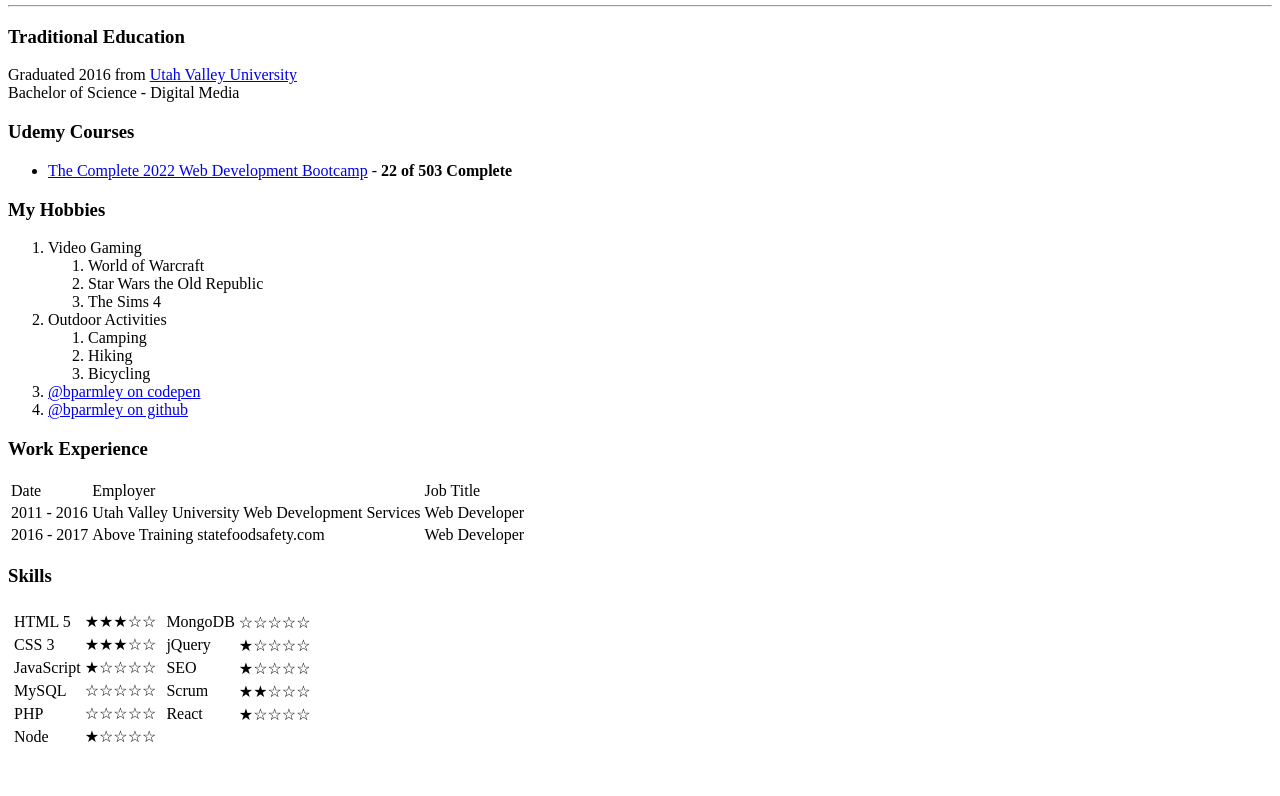
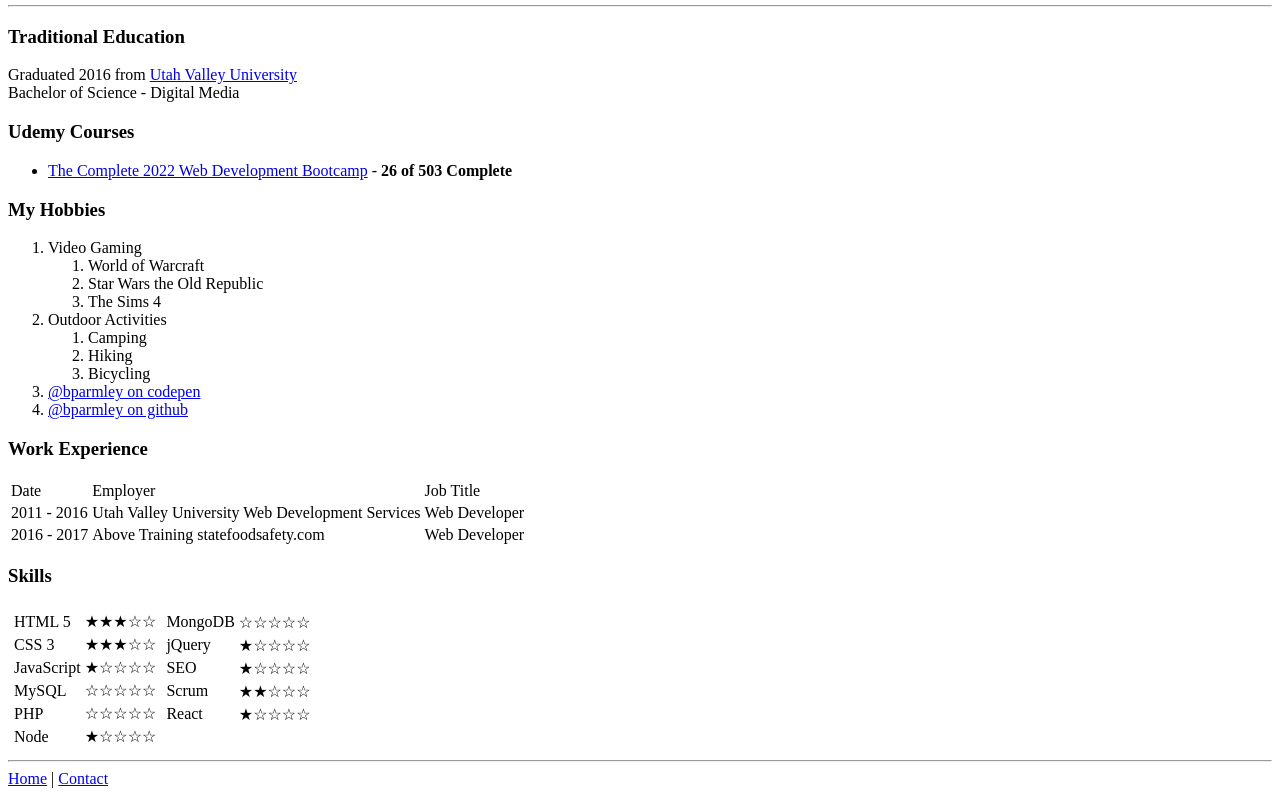
Before and after one commit to bparmley/Web-Dev-Bootcamp, a plain HTML site: page HTML - Personal Site/index.html in a window 1280 px wide. Shown: the part 207-1003 px from the top of the page. Before the commit the page ends 967 px from the top, so only its background shows below. Drawn offline with Linux system fonts and the light colour scheme.

Commit message:
Update index with navigation and progress

```diff
--- a/HTML - Personal Site/index.html
+++ b/HTML - Personal Site/index.html
@@ -27,7 +27,7 @@
         Bachelor of Science - Digital Media</p>
     <h3>Udemy Courses</h3>
     <ul>
-        <li><a href="https://www.udemy.com/share/1013gG3@G3vsx_hqkysEs7n8KiDBG53_7d2uwGwf6aN0yzWLFo5e5BiKFSc7hdiSU5sdaveP/" target="_blank">The Complete 2022 Web Development Bootcamp</a> - <strong>22 of 503 Complete</strong></li>
+        <li><a href="https://www.udemy.com/share/1013gG3@G3vsx_hqkysEs7n8KiDBG53_7d2uwGwf6aN0yzWLFo5e5BiKFSc7hdiSU5sdaveP/" target="_blank">The Complete 2022 Web Development Bootcamp</a> - <strong>26 of 503 Complete</strong></li>
     </ul>
     <h3>My Hobbies</h3>
     <ol>
@@ -126,6 +126,8 @@
             </td>
         </tr>
     </table>
+    <hr>
+    <footer><a href="#">Home</a> | <a href="contact.html">Contact</a></footer>
 </body>
 
 </html>
```
